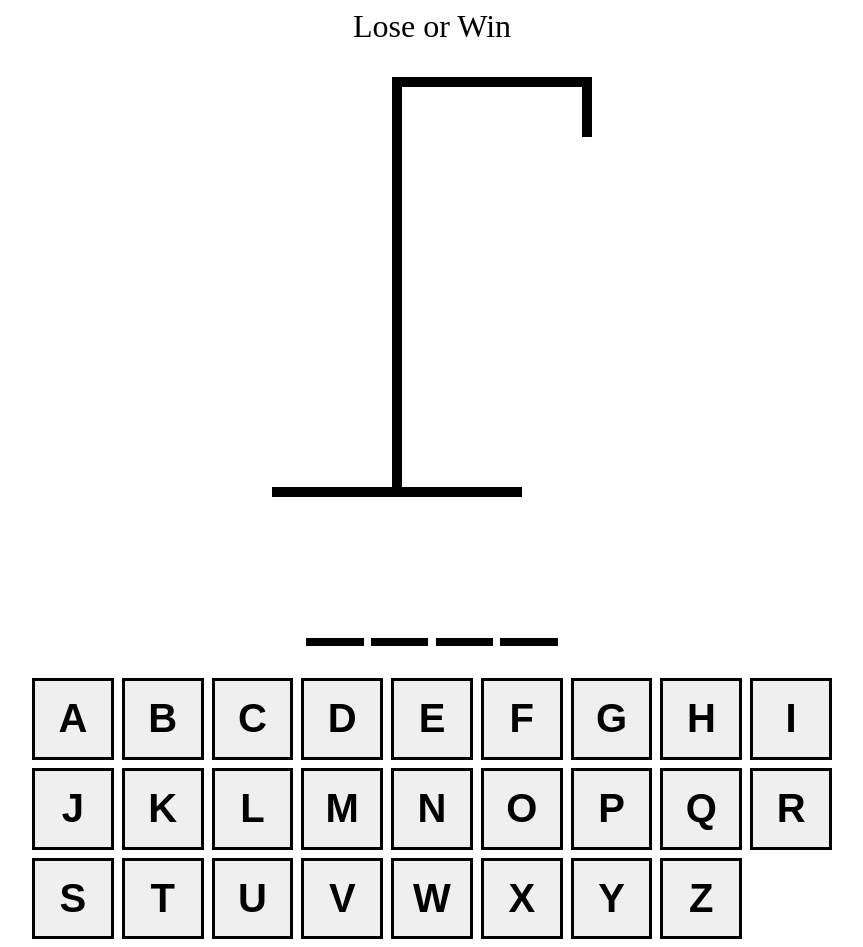
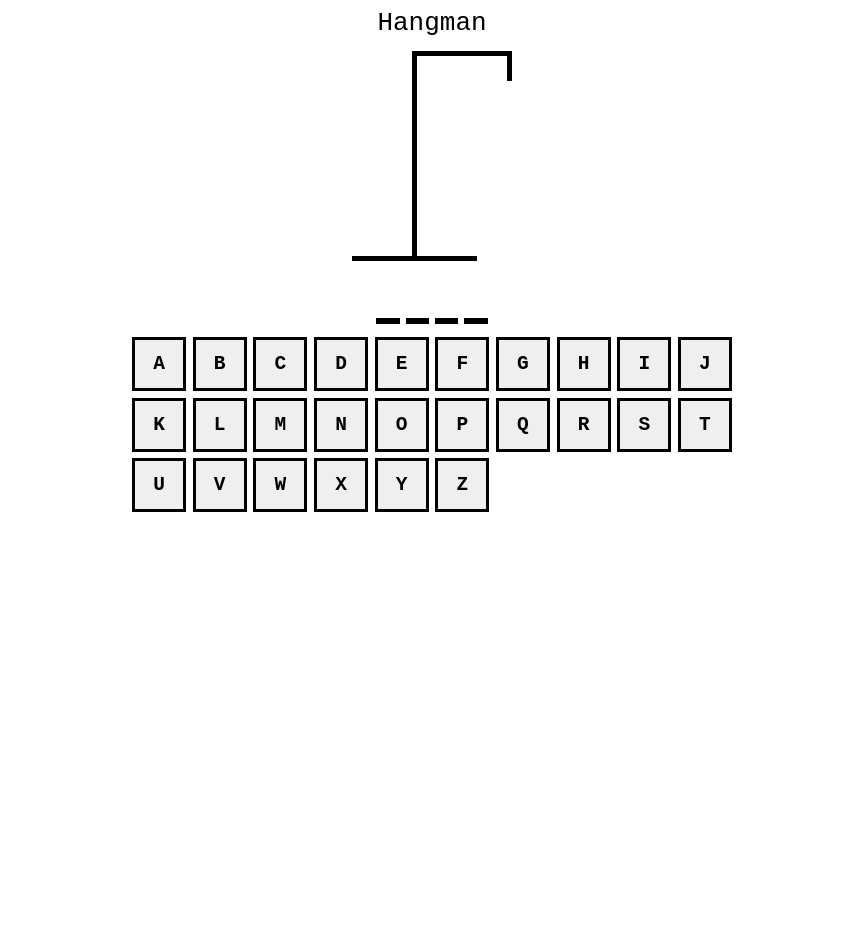
Before and after one commit to Steven20230315/Hangman, a React (Vite) app: page / in a window 1280 px wide. Shown: the whole page, without its empty margins (208-1071 px from the left). After the commit the page ends 800 px from the top, so only its background shows below. Built offline with nearby package versions, Linux system fonts and the light colour scheme.

Commit message:
feat: Implement Win/Lose logic
- Reveal the word when current round is over
- Disabled keyboard when current round is over
- Press enter to start a new round

```diff
--- a/package.json
+++ b/package.json
@@ -12,6 +12,7 @@
   "dependencies": {
     "react": "^18.2.0",
     "react-dom": "^18.2.0",
+    "react-router-dom": "^6.22.3",
     "styled-components": "^6.1.8"
   },
   "devDependencies": {
--- a/src/App.tsx
+++ b/src/App.tsx
@@ -3,10 +3,12 @@ import words from './wordList.json';
 import HangmanDrawing from './components/HangmanDrawing';
 import HangmanWord from './components/HangmanWord';
 import Keyboard from './components/Keyboard';
+import HangmanState from './components/HangmanScoreboard';
 
 const wordGenerator = () => {
 	return words[Math.floor(Math.random() * words.length)];
 };
+// https://www.youtube.com/watch?v=-ONUyenGnWw
 
 function App() {
 	// set the word for player to guess
@@ -20,6 +22,13 @@ function App() {
 	const incorrectLetters = guessedLetters.filter(
 		(letter) => !word.includes(letter)
 	);
+	// TODO: I'm considering to create a separate file to manage the state of the game. Because in the future, I will add more features to the game. If all the features are in one file, it will make it easier to manage the state of the game.
+	const isLoser = incorrectLetters.length >= 6;
+	// Check if every letter in the word has been guessed. The every function will only return true if every element in the array passes the test.
+	const isWinner = word
+		.split('')
+		.every((letter) => guessedLetters.includes(letter));
+
 	// I'm not sure if I need this
 	useEffect(() => {
 		setWord(wordGenerator());
@@ -30,11 +39,30 @@ function App() {
 	const handleAddGuessedLetter = useCallback(
 		(letter: string) => {
 			// If the letter has already been guessed, ignore it. Else, add it to guessedLetters. This is to prevent duplicates letters in the guessedLetters array.
-			if (guessedLetters.includes(letter)) return;
+			if (guessedLetters.includes(letter) || isLoser || isWinner) return;
 			setGuessedLetters((prev) => [...prev, letter]);
 		},
-		[guessedLetters]
+		[guessedLetters, isLoser, isWinner]
 	);
+
+	useEffect(() => {
+		const handler = (e: KeyboardEvent) => {
+			// Convert the key to lower case, to make it case-insensitive
+			const key = e.key;
+			// If it's not a letter, ignore it
+			if (key !== 'Enter') return;
+
+			e.preventDefault();
+			setGuessedLetters([]);
+			setWord(wordGenerator());
+		};
+		document.addEventListener('keypress', handler);
+		// This will clean up the event listener when the component unmounts to prevent memory leaks.
+		// The event listener will not be replaced by adding a new one. If you didn't remove the event listener, there will be multiple event listeners attached to the elements.
+		return () => {
+			document.removeEventListener('keypress', handler);
+		};
+	}, [handleAddGuessedLetter]);
 
 	useEffect(() => {
 		const handler = (e: KeyboardEvent) => {
@@ -55,23 +83,26 @@ function App() {
 	}, [handleAddGuessedLetter]);
 
 	return (
-		<div
-			style={{
-				maxWidth: '800px',
-				display: 'flex',
-				flexDirection: 'column',
-				gap: '2rem',
-				margin: '0 auto',
-				alignItems: 'center',
-			}}
-		>
-			<div style={{ fontSize: '2rem', textAlign: 'center' }}>Lose or Win</div>
+		<div className='main'>
+			{/* <HangmanState /> */}
+			<div style={{ fontSize: '2rem', textAlign: 'center' }}>
+				{isWinner
+					? 'Winner! - Refresh to try again'
+					: isLoser
+					? 'Nice try! - Refresh to try again'
+					: 'Hangman'}
+			</div>
 			<HangmanDrawing numberOfIncorrectGuesses={incorrectLetters.length} />
-			<HangmanWord word={word} guessedLetters={guessedLetters} />
+			<HangmanWord
+				reveal={isLoser}
+				word={word}
+				guessedLetters={guessedLetters}
+			/>
 			<Keyboard
 				activeLetters={guessedLetters.filter((letter) => word.includes(letter))}
 				inactiveLetters={incorrectLetters}
 				addGuessedLetter={handleAddGuessedLetter}
+				disabled={isWinner || isLoser}
 			/>
 		</div>
 	);
--- a/src/assets/wrappers/HangmanWordWrapper.ts
+++ b/src/assets/wrappers/HangmanWordWrapper.ts
@@ -3,10 +3,9 @@ import styled from "styled-components";
 const HangmanWordWrapper = styled.div`
 display:flex;
 gap:0.45rem;
-font-size:6rem;
+font-size:3rem;
 font-weight:bold;
 text-transform:uppercase;
-font-family:monospace;
 
 .letter_underline {
     border-bottom: 0.5rem solid black;
--- a/src/assets/wrappers/KeyboardWrapper.ts
+++ b/src/assets/wrappers/KeyboardWrapper.ts
@@ -4,7 +4,7 @@ import styled from "styled-components";
 const KeyboardWrapper = styled.div`
 align-self: stretch;
 display: grid;
-grid-template-columns: repeat(auto-fit, minmax(75px, 1fr));
+grid-template-columns: repeat(auto-fit, minmax(50px, 1fr));
 gap: 0.5rem;
 
 .letter_btn{
@@ -13,7 +13,7 @@ gap: 0.5rem;
     background-color: none;
     /*  The aspect-ratio CSS property allows you to define the desired width-to-height ratio of an element's box. This means that even if the parent container or viewport size changes, the browser will adjust the element's dimensions to maintain the specified width-to-height ratio. */
     aspect-ratio: 1/1;
-    font-size: 2.5rem;
+    font-size: 1.5rem;
     font-weight: bold;
     padding: .5rem;
     cursor: pointer;
--- a/src/components/HangmanDrawing.tsx
+++ b/src/components/HangmanDrawing.tsx
@@ -22,7 +22,7 @@ export default function HangmanDrawing({
 	numberOfIncorrectGuesses,
 }: HangmanDrawingProps) {
 	return (
-		<Gallows $backgroundColor='black' $base={10}>
+		<Gallows $backgroundColor='black' $base={5}>
 			{BODY_PARTS.slice(0, numberOfIncorrectGuesses)}
 			<div className='rope'></div>
 			<div className='top-bar'></div>
--- a/src/components/HangmanWord.tsx
+++ b/src/components/HangmanWord.tsx
@@ -3,16 +3,27 @@ import Wrapper from '../assets/wrappers/HangmanWordWrapper';
 type HangmanWordProps = {
 	word: string;
 	guessedLetters: string[];
+	reveal: boolean;
 };
 
-export default function HangmanWord({ word, guessedLetters }: HangmanWordProps) {
+export default function HangmanWord({
+	word,
+	guessedLetters,
+	reveal,
+}: HangmanWordProps) {
 	return (
 		<Wrapper>
 			{word.split('').map((letter, index) => (
 				// Generally, It's not recommended to use index as key. But in this case, it's okay.
 				<span className='letter_underline ' key={index}>
 					<span
-						className={guessedLetters.includes(letter) ? 'guessed' : 'hidden'}
+						className={
+							guessedLetters.includes(letter) || reveal ? 'guessed' : 'hidden'
+						}
+						style={{
+							color:
+								!guessedLetters.includes(letter) && reveal ? 'red' : 'black',
+						}}
 					>
 						{letter}
 					</span>
--- a/src/components/Keyboard.tsx
+++ b/src/components/Keyboard.tsx
@@ -34,12 +34,14 @@ type KeyboardProps = {
 	activeLetters: string[];
 	inactiveLetters: string[];
 	addGuessedLetter: (letter: string) => void;
+	disabled: boolean;
 };
 
 export default function Keyboard({
 	activeLetters,
 	inactiveLetters,
 	addGuessedLetter,
+	disabled,
 }: KeyboardProps) {
 	return (
 		<Wrapper>
@@ -53,7 +55,8 @@ export default function Keyboard({
 						key={key}
 						className={`letter_btn ${isActive ? 'active' : ''} ${
 							isInactive ? 'inactive' : ''
-						}`}
+							}`}
+						disabled={isInactive || isActive || disabled}
 					>
 						{key.toUpperCase()}
 					</button>
--- a/src/index.css
+++ b/src/index.css
@@ -0,0 +1,12 @@
+* {
+  font-family: monospace;
+}
+
+.main {
+  max-width: 600px;
+  display: flex;
+  flex-direction: column;
+  gap: 1rem;
+  margin: 0 auto;
+  align-items: center;
+}
```
Also changed, not shown: src/assets/wrappers/HomeWrapper.ts (added, +7 -0 lines), 1 other file (tests, documents, lock files or other folders).
